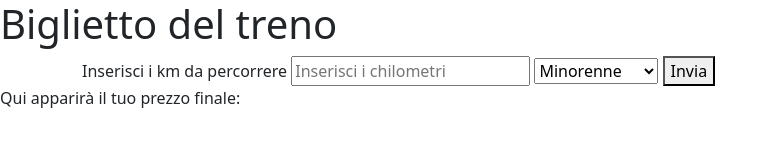
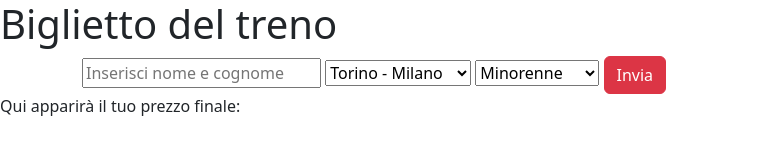
Before and after one commit to federicosimone/js-biglietto-treno-form, a plain HTML site: page index.html in a window 1280 px wide. Shown: the whole page, without its empty margins (0-777 px from the left). Drawn offline with nearby package versions, Linux system fonts and the light colour scheme.

Commit message:
seconda prova menu select

```diff
--- a/index.html
+++ b/index.html
@@ -14,15 +14,20 @@
     <main>
         <div class="container">
             <form>
-                <label for="km">Inserisci i km da percorrere</label>
-                <input type="number" id="km" placeholder="Inserisci i chilometri">
+                <input type="text" name="name" id="nameUt" placeholder="Inserisci nome e cognome">
+                <!--<input type="text" id="km" placeholder="Inserisci i chilometri">-->
+                <select name="distUt" id="km">
+                    <option value="140">Torino - Milano</option>
+                    <option value="700"> Torino - Roma</option>
+                    <option value="330"> Torino - Bologna</option>
+                </select>
                 <!--<input type="number" id="age" placeholder="Inserisci la tua età">-->
                 <select name="etaUt" id="etaUt">
                     <option value="minorenne">Minorenne</option>
                     <option value="maggiorenne">Maggiorenne</option>
                     <option value="pensionato">Pensionato</option>
                 </select>
-                <button id="button" type="submit">Invia</button>
+                <button id="button" type="submit" class="btn btn-danger">Invia</button>
             </form>
         </div>
         <div>
--- a/main.js
+++ b/main.js
@@ -1,9 +1,11 @@
-
+// Dati di input
 const button = document.querySelector('#button');
 const chilomUt = document.querySelector('#km');
 //const age = document.querySelector('#age');
 const age = document.getElementById("etaUt") ;
 
+
+// Elaborazione
 button.addEventListener("click", function(event) {
     event.preventDefault();
 }) ;
@@ -24,7 +26,7 @@ button.addEventListener("click", function(event) {
     console.log(finalPrice)
 }) */
 
-button.addEventListener("click", function(){
+button.addEventListener("click", function () {
     let finalPrice = null ;
     let km = parseInt(chilomUt.value) ;
     const eta = age.value;
@@ -38,5 +40,5 @@ button.addEventListener("click", function(){
         finalPrice = price - (price/100) * 40 ;
     }
     console.log(finalPrice)
-    document.querySelector("#prezzoFinale").innerText= `Il prezzo finale è ${finalPrice}` ;
+    document.querySelector("#prezzoFinale").innerText= `Il prezzo finale è € ${finalPrice}` ;
 })
```
